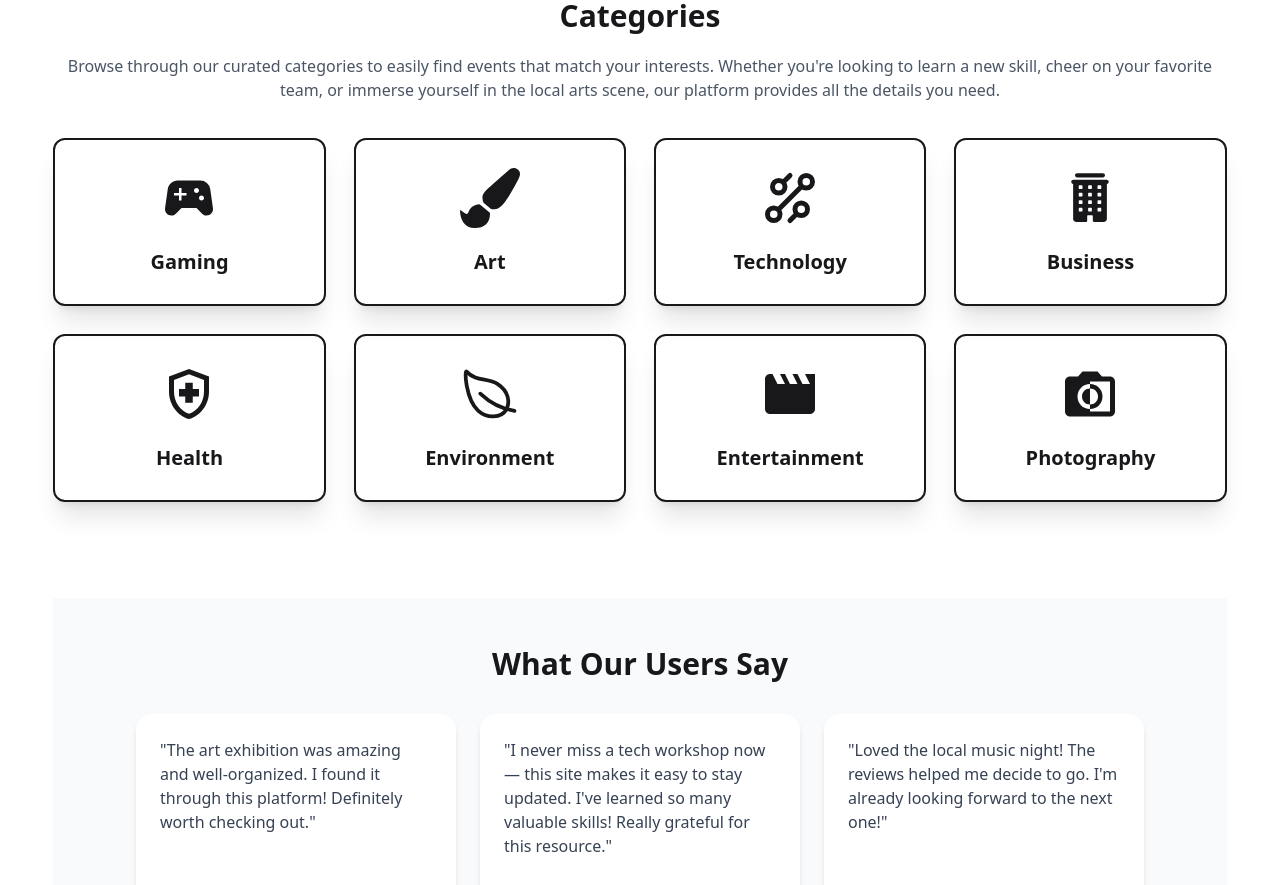
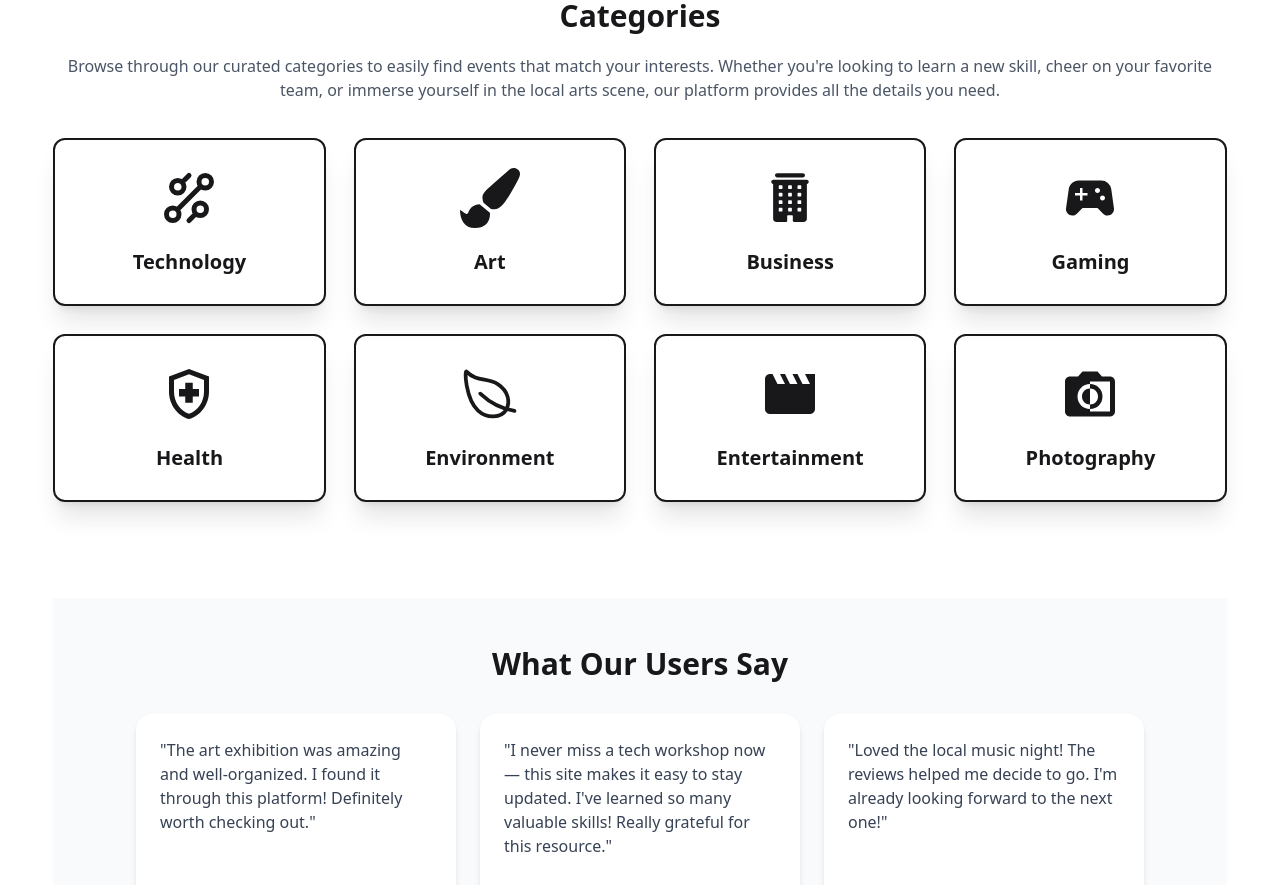
Before and after one commit to tahmid-khan-hub/Event-Explorar, a React (Vite) app: page / in a window 1280 px wide. Shown: the part 2340-3225 px from the top of the page. Built offline with nearby package versions, Linux system fonts and the light colour scheme; no server answers.

Commit message:
updated category and home section

```diff
--- a/src/components/Categories/Categories.jsx
+++ b/src/components/Categories/Categories.jsx
@@ -1,21 +1,29 @@
-import React from 'react';
-import { FaPaintBrush } from 'react-icons/fa';
-import { MdSportsEsports } from 'react-icons/md';
-import { GrTechnology } from "react-icons/gr";
-import { IoIosBusiness } from "react-icons/io";
-import { MdOutlineHealthAndSafety } from "react-icons/md";
-import { IoLeafOutline } from "react-icons/io5";
-import { MdMovie } from "react-icons/md";
-import { MdMonochromePhotos } from "react-icons/md";
-import { Link, useLoaderData } from 'react-router';
+import React, { useEffect } from 'react';
+import { useLoaderData, Link } from 'react-router';
 import AOS from 'aos';
 import 'aos/dist/aos.css';
-import { useEffect } from 'react';
-
-
+import { FaPaintBrush } from 'react-icons/fa';
+import { MdSportsEsports, MdMovie, MdMonochromePhotos, MdOutlineHealthAndSafety } from 'react-icons/md';
+import { GrTechnology } from 'react-icons/gr';
+import { IoIosBusiness } from 'react-icons/io';
+import { IoLeafOutline } from 'react-icons/io5';
 
 const Categories = () => {
+
   const data = useLoaderData();
+
+  const categories = [...new Set(data.map(event => event.category))];
+
+  const categoryIcons = {
+    Gaming: <MdSportsEsports size={60} className="mx-auto mb-5" />,
+    Art: <FaPaintBrush size={60} className="mx-auto mb-5" />,
+    Technology: <GrTechnology size={60} className="mx-auto mb-5" />,
+    Business: <IoIosBusiness size={60} className="mx-auto mb-5" />,
+    Health: <MdOutlineHealthAndSafety size={60} className="mx-auto mb-5" />,
+    Environment: <IoLeafOutline size={60} className="mx-auto mb-5" />,
+    Entertainment: <MdMovie size={60} className="mx-auto mb-5" />,
+    Photography: <MdMonochromePhotos size={60} className="mx-auto mb-5" />,
+  };
 
   useEffect(() => {
     AOS.init({
@@ -27,49 +35,19 @@ const Categories = () => {
   return (
     <div data-aos="fade-up">
       <h1 className='text-3xl font-bold text-center mt-24'>Categories</h1>
-            <p className='text-center text-gray-600 mt-5 mb-9'>Browse through our curated categories to easily find events that match your interests. Whether you're looking to learn a new skill, cheer on your favorite team, or immerse yourself in the local arts scene, our platform provides all the details you need.</p>
+      <p className='text-center text-gray-600 mt-5 mb-9'>
+        Browse through our curated categories to easily find events that match your interests. Whether you're looking to learn a new skill, cheer on your favorite team, or immerse yourself in the local arts scene, our platform provides all the details you need.
+      </p>
+
       <div className='grid grid-cols-2 md:grid-cols-3 lg:grid-cols-4 gap-7'>
-
-                {/* gaming */}
-                <Link to={`/Category/${data.category}`}><div  data-aos="fade-up"  className='border-2 rounded-xl shadow-xl text-center p-7'>
-                    <MdSportsEsports size={60} className="mx-auto mb-5"></MdSportsEsports>
-                    <h2 className='text-xl font-semibold'>Gaming</h2>
-                </div></Link>
-                {/* art */}
-                <Link to={`/Category/${data.category}`}><div  data-aos="fade-up"  className='border-2 rounded-xl shadow-xl text-center p-7'>
-                    <FaPaintBrush size={60} className="mx-auto mb-5"></FaPaintBrush>
-                    <h2 className='text-xl font-semibold'>Art</h2>
-                </div></Link>
-                {/* technology */}
-                <Link to={`/Category/${data.category}`}><div  data-aos="fade-up"  className='border-2 rounded-xl shadow-xl text-center p-7'>
-                    <GrTechnology size={60} className="mx-auto mb-5"></GrTechnology>
-                    <h2 className='text-xl font-semibold'>Technology</h2>
-                </div></Link>
-                {/* business */}
-                <Link to={`/Category/${data.category}`}><div  data-aos="fade-up"  className='border-2 rounded-xl shadow-xl text-center p-7'>
-                    <IoIosBusiness size={60} className="mx-auto mb-5"></IoIosBusiness>
-                    <h2 className='text-xl font-semibold'>Business</h2>
-                </div></Link>
-                {/* health */}
-                <Link to={`/Category/${data.category}`}><div  data-aos="fade-up"  className='border-2 rounded-xl shadow-xl text-center p-7'>
-                    <MdOutlineHealthAndSafety size={60} className="mx-auto mb-5"></MdOutlineHealthAndSafety>
-                    <h2 className='text-xl font-semibold'>Health</h2>
-                </div></Link>
-                {/* environment */}
-                <Link to={`/Category/${data.category}`}><div   data-aos="fade-up" className='border-2 rounded-xl shadow-xl text-center p-7'>
-                    <IoLeafOutline size={60} className="mx-auto mb-5"></IoLeafOutline>
-                    <h2 className='text-xl font-semibold'>Environment</h2>
-                </div></Link>
-                {/* entertainment */}
-                <Link to={`/Category/${data.category}`}><div  data-aos="fade-up"  className='border-2 rounded-xl shadow-xl text-center p-7'>
-                    <MdMovie size={60} className="mx-auto mb-5"></MdMovie>
-                    <h2 className='text-xl font-semibold'>Entertainment</h2>
-                </div></Link>
-                {/* photography */}
-                <Link to={`/Category/${data.category}`}><div  data-aos="fade-up"  className='border-2 rounded-xl shadow-xl text-center p-7'>
-                    <MdMonochromePhotos size={60} className="mx-auto mb-5"></MdMonochromePhotos>
-                    <h2 className='text-xl font-semibold'>Photography</h2>
-                </div></Link>
+        {categories.map(category => (
+          <Link to={`/Category/${category}`} key={category}>
+            <div data-aos="fade-up" className='border-2 rounded-xl shadow-xl text-center p-7 hover:shadow-2xl transition-shadow'>
+              {categoryIcons[category] || <span className="text-4xl mb-5 block">🎯</span>}
+              <h2 className='text-xl font-semibold'>{category}</h2>
+            </div>
+          </Link>
+        ))}
       </div>
     </div>
   );
--- a/src/components/Category/Category.jsx
+++ b/src/components/Category/Category.jsx
@@ -1,5 +1,6 @@
 import React from 'react';
 import { useLoaderData, useParams } from 'react-router';
+import CategoryDetails from '../CategoryDetails/CategoryDetails';
 
 const Category = () => {
 
@@ -9,10 +10,15 @@ const Category = () => {
     const data = useLoaderData();
     console.log(data);
 
+    const types =  data.filter(c => c.category == category)
+
+    console.log(types);
 
     return (
         <div>
-
+            {
+                types.map((category, index)=> <CategoryDetails key={index} category={category}></CategoryDetails>)
+            }
         </div>
     );
 };
--- /dev/null
+++ b/src/components/CategoryDetails/CategoryDetails.jsx
@@ -0,0 +1,11 @@
+import React from 'react';
+
+const CategoryDetails = ({category}) => {
+    return (
+        <div>
+            {category.id}
+        </div>
+    );
+};
+
+export default CategoryDetails;
--- a/src/components/Home/Home.jsx
+++ b/src/components/Home/Home.jsx
@@ -1,10 +1,14 @@
-import React from 'react';
+import React, { useEffect } from 'react';
 import Slider from '../Slider/Slider';
 import Categories from '../Categories/Categories';
 import UpcomingEvents from '../UpcomingEvents/UpcomingEvents';
 import Ratings from '../Ratings/Ratings';
 
 const Home = () => {
+
+    useEffect(()=>{
+        window.scrollTo(0, 0);
+    },[])
     return (
         <div>
             <Slider></Slider>
```
Lines whose indentation alone changed are shown as unchanged.
